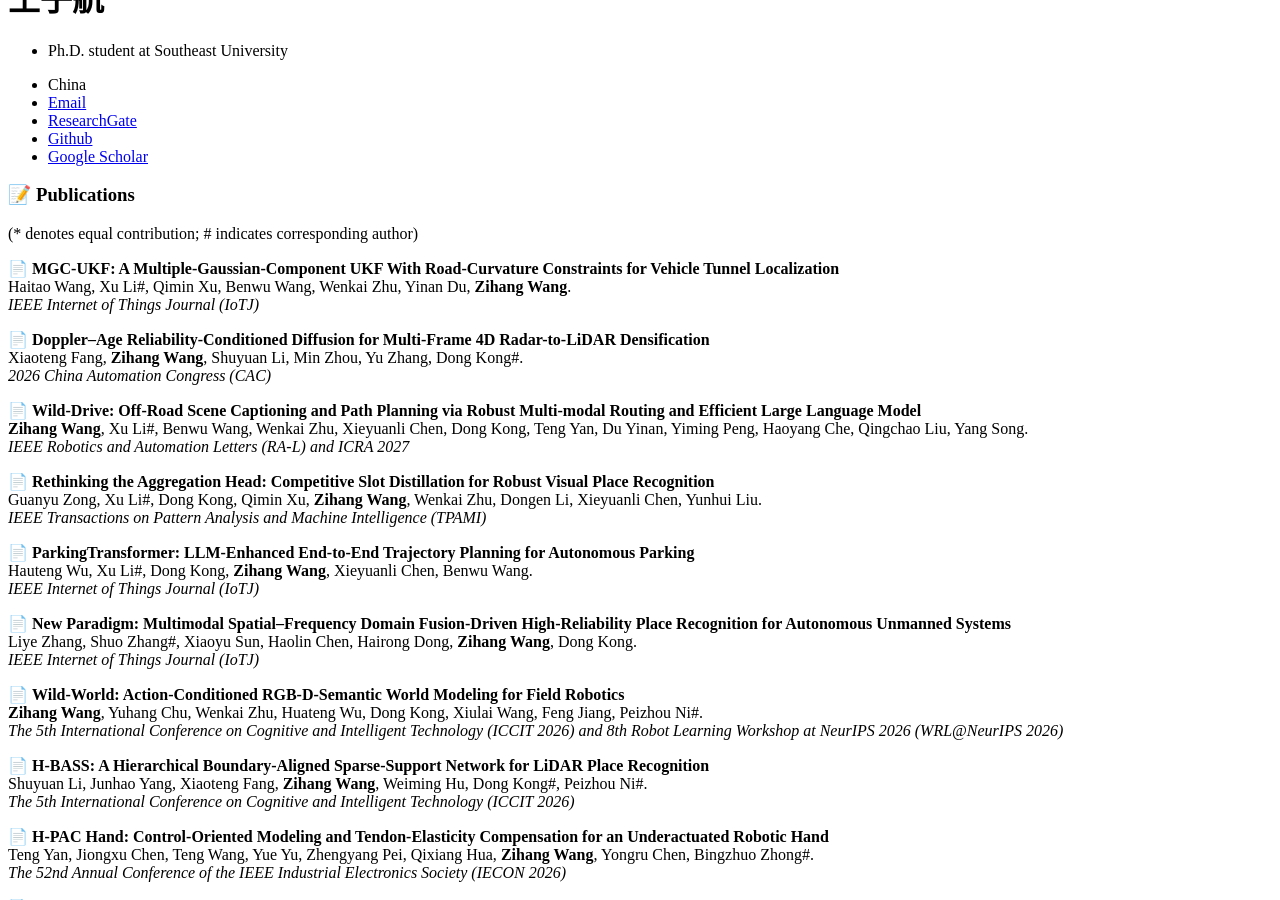
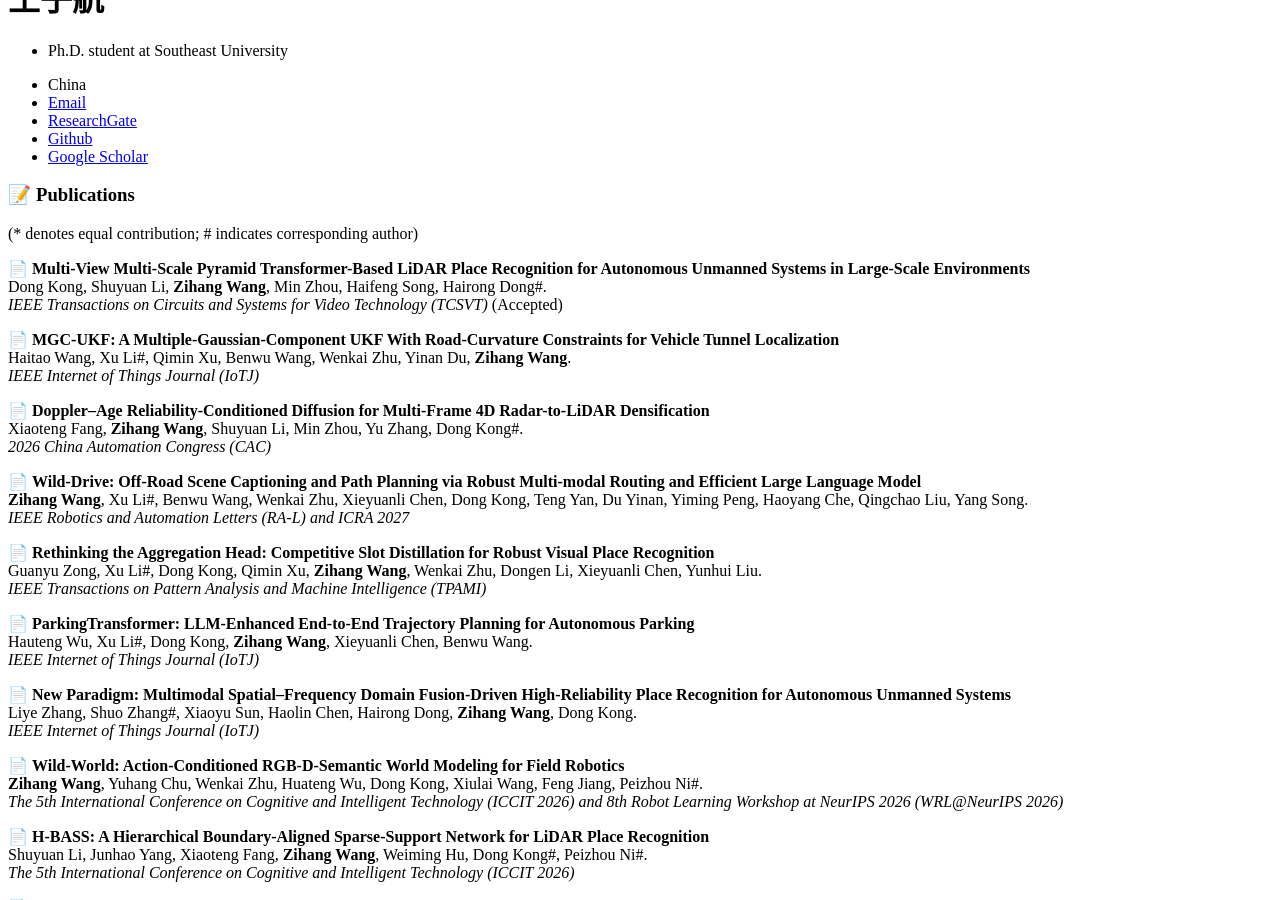
Before and after one commit to wangzihanggg/wangzihanggg.github.io, a Jekyll site: the page built from _pages/includes/pub.md, in a window 1280 px wide and 900 px high, scrolled down 308 px. Built offline with Jekyll 4.4.1, drawn with Linux system fonts in a browser that asks for light colours; our own code applies the rules of GitHub Pages for plain Markdown files.

Commit message:
Add new publication entry and update authors
Added a new publication entry for 'Multi-View Multi-Scale Pyramid Transformer-Based LiDAR Place Recognition' and updated the authors list.

```diff
--- a/_pages/includes/pub.md
+++ b/_pages/includes/pub.md
@@ -4,6 +4,12 @@
 (* denotes equal contribution; # indicates corresponding author)
 
 <div class="paper-text">
+<p> 📄
+  <strong>Multi-View Multi-Scale Pyramid Transformer-Based LiDAR Place Recognition for Autonomous Unmanned Systems in Large-Scale Environments</strong><br>
+  Dong Kong, Shuyuan Li, <strong>Zihang Wang</strong>, Min Zhou, Haifeng Song, Hairong Dong#.<br>
+  <em>IEEE Transactions on Circuits and Systems for Video Technology (TCSVT)</em> (Accepted)
+</p>
+
 <p> 📄
   <strong>MGC-UKF: A Multiple-Gaussian-Component UKF With Road-Curvature Constraints for Vehicle Tunnel Localization</strong><br>
   Haitao Wang, Xu Li#, Qimin Xu, Benwu Wang, Wenkai Zhu, Yinan Du, <strong>Zihang Wang</strong>.<br>
```
